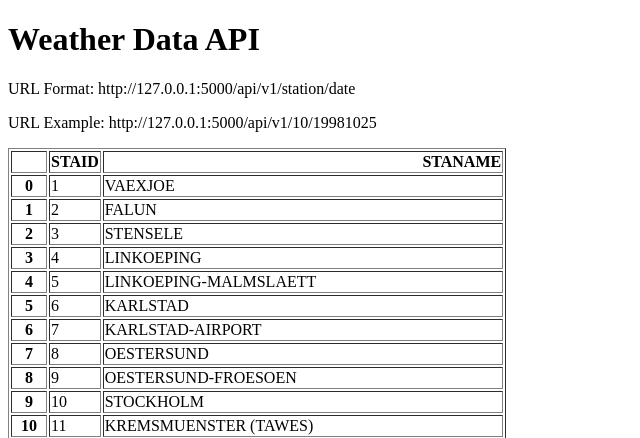
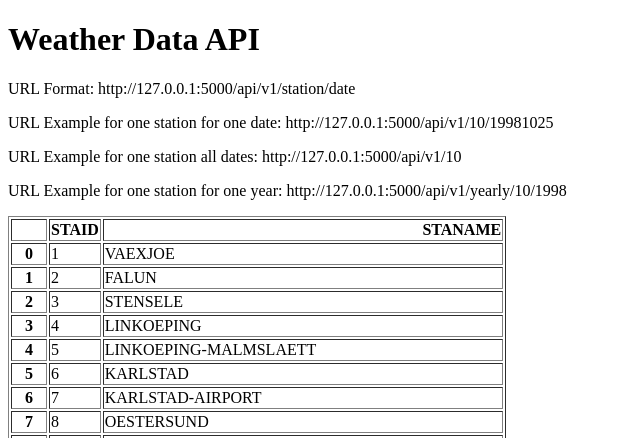
Before and after one commit to zahra-ehghaghi/Python-programming-zahra, a Flask app: page / in a window 1280 px wide. Shown: the top 438 px of the page, without its empty margins (0-640 px from the left). Run offline with Flask 3, Linux system fonts and the light colour scheme.

Commit message:
Day 31: Add URL endpoint for yearly and all dates

```diff
--- a/app6-yuor-weather-api/main.py
+++ b/app6-yuor-weather-api/main.py
@@ -20,5 +20,20 @@ def about(station,date):
     return {"station":station,
             "date": date,
             "temperature":temperature}
+
+@app.route("/api/v1/<station>")
+def all_data(station):
+    filename= "data-small/TG_STAID"+str(station).zfill(6)+".txt"
+    df = pd.read_csv(filename,skiprows=20, parse_dates=["    DATE"])
+    return df.to_dict(orient="records")
+
+@app.route("/api/v1/yearly/<station>/<year>")
+def yearly(station,year):
+    filename= "data-small/TG_STAID"+str(station).zfill(6)+".txt"
+    df = pd.read_csv(filename,skiprows=20)
+    df["    DATE"]=df["    DATE"].astype(str)
+    result = df[df["    DATE"].str.startswith(str(year))]
+    return  result.to_dict(orient="records")
+
 if __name__ =="__main__":
     app.run(debug=True)
--- a/app6-yuor-weather-api/templates/home.html
+++ b/app6-yuor-weather-api/templates/home.html
@@ -7,7 +7,9 @@
 <body>
 <h1>Weather Data API</h1>
 <p>URL Format: http://127.0.0.1:5000/api/v1/station/date</p>
-<p>URL Example: http://127.0.0.1:5000/api/v1/10/19981025</p>
+<p>URL Example for one station for one date: http://127.0.0.1:5000/api/v1/10/19981025</p>
+<p>URL Example for one station all dates: http://127.0.0.1:5000/api/v1/10</p>
+<p>URL Example for one station for one year: http://127.0.0.1:5000/api/v1/yearly/10/1998</p>
 <p>{{data|safe}}</p>
 </body>
 </html>
```
